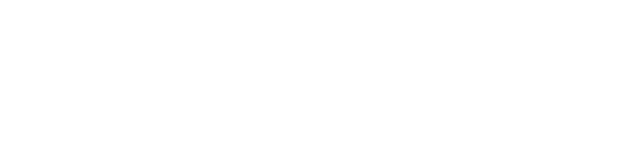
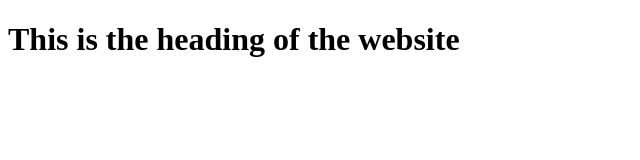
Before and after one commit to Kreative-Mechanics/first_repo, a plain HTML site: page index.html in a window 1280 px wide. Shown: the whole page, without its empty margins (0-640 px from the left). Drawn offline with Linux system fonts and the light colour scheme.

Commit message:
i added a header

```diff
--- a/index.html
+++ b/index.html
@@ -8,5 +8,7 @@
 </head>
 <body>
 
+    <h1>This is the heading of the website</h1>
+
 </body>
 </html>
```
